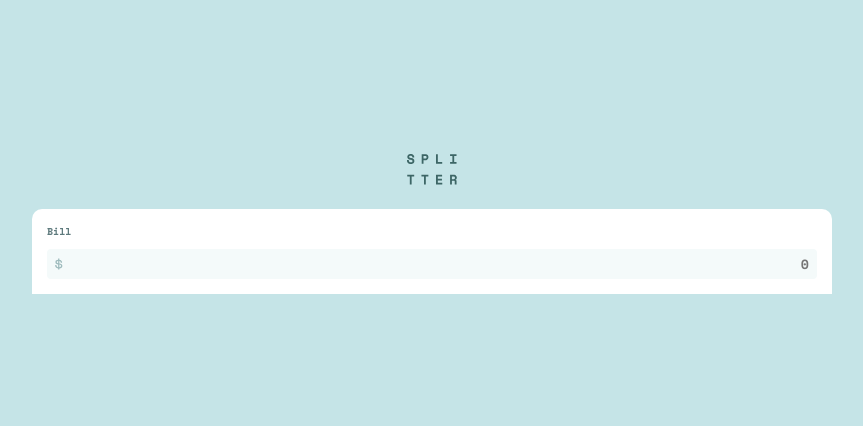
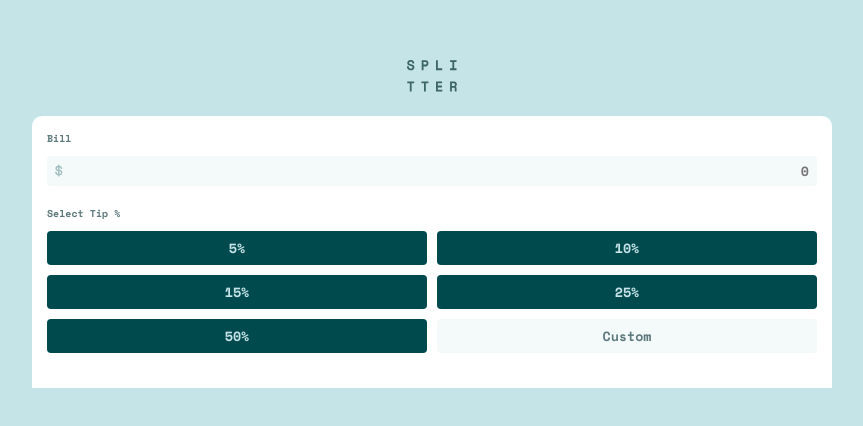
Before and after one commit to amirhossein-peyvand/tip-calculator-app, a React (Vite) app: page / in a window 1280 px wide. Shown: the part 176-602 px from the top of the page, without its empty margins (208-1071 px from the left). Built offline with nearby package versions, Linux system fonts and the light colour scheme.

Commit message:
Styling tip option buttons

```diff
--- a/src/components/InputArea.tsx
+++ b/src/components/InputArea.tsx
@@ -11,7 +11,17 @@ const InputArea = () => {
           <input id="bill" className="bill" type="number" placeholder="0" />
         </div>
       </section>
-      <div></div>
+      <section className="tipsPart">
+        <span>Select Tip %</span>
+        <div className="tipOptions">
+          <button className="tipPercentage five">5%</button>
+          <button className="tipPercentage ten">10%</button>
+          <button className="tipPercentage fifteen">15%</button>
+          <button className="tipPercentage twentyfive">25%</button>
+          <button className="tipPercentage fifty">50%</button>
+          <button className="tipPercentage custom">Custom</button>
+        </div>
+      </section>
       <div></div>
     </section>
   );
--- a/src/sass/InputArea.scss
+++ b/src/sass/InputArea.scss
@@ -1,6 +1,10 @@
 @import "colors.scss";
 
 .inputArea {
+  display: flex;
+  flex-direction: column;
+  row-gap: 2rem;
+
   .billContainer {
     display: flex;
     flex-direction: column;
@@ -51,4 +55,46 @@
       box-shadow: 0 0 1px 1.5px $strong-cyan;
     }
   }
+
+  .tipsPart {
+    display: flex;
+    flex-direction: column;
+    row-gap: 1rem;
+
+    span {
+      color: $dark-grayish-cyan;
+    }
+
+    .tipOptions {
+      display: grid;
+      grid-template-columns: repeat(2, 1fr);
+      gap: 1rem;
+
+      .tipPercentage {
+        background-color: $very-dark-cyan;
+        border-radius: 4px;
+        border: none;
+        color: $light-grayish-cyan;
+        cursor: pointer;
+        padding: 0.7rem 0;
+        transition: all 0.2s;
+      }
+
+      .tipPercentage:hover:not(.custom),
+      .tipPercentage:focus:not(.custom) {
+        background-color: $strong-cyan;
+        color: $very-dark-cyan;
+      }
+
+      .custom {
+        background-color: $very-light-grayish-cyan;
+        color: $dark-grayish-cyan;
+      }
+
+      .custom:hover,
+      .custom:focus {
+        box-shadow: 0 0 1px 1.5px $strong-cyan;
+      }
+    }
+  }
 }
```
